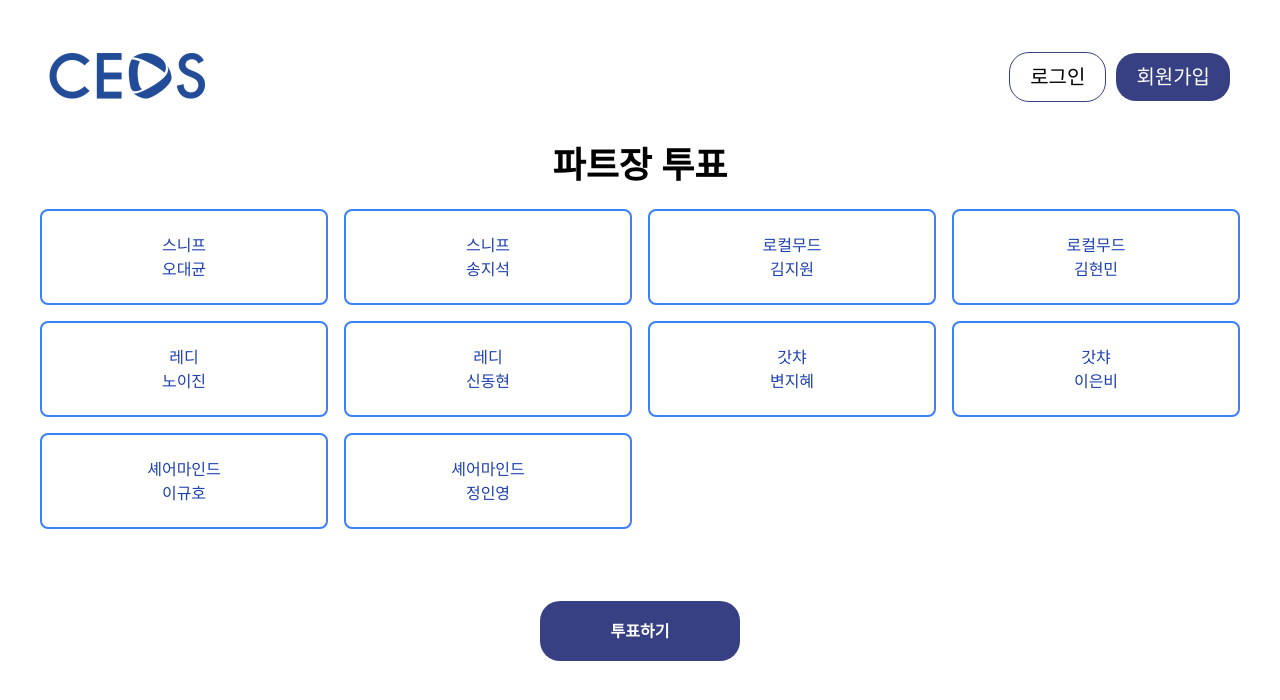
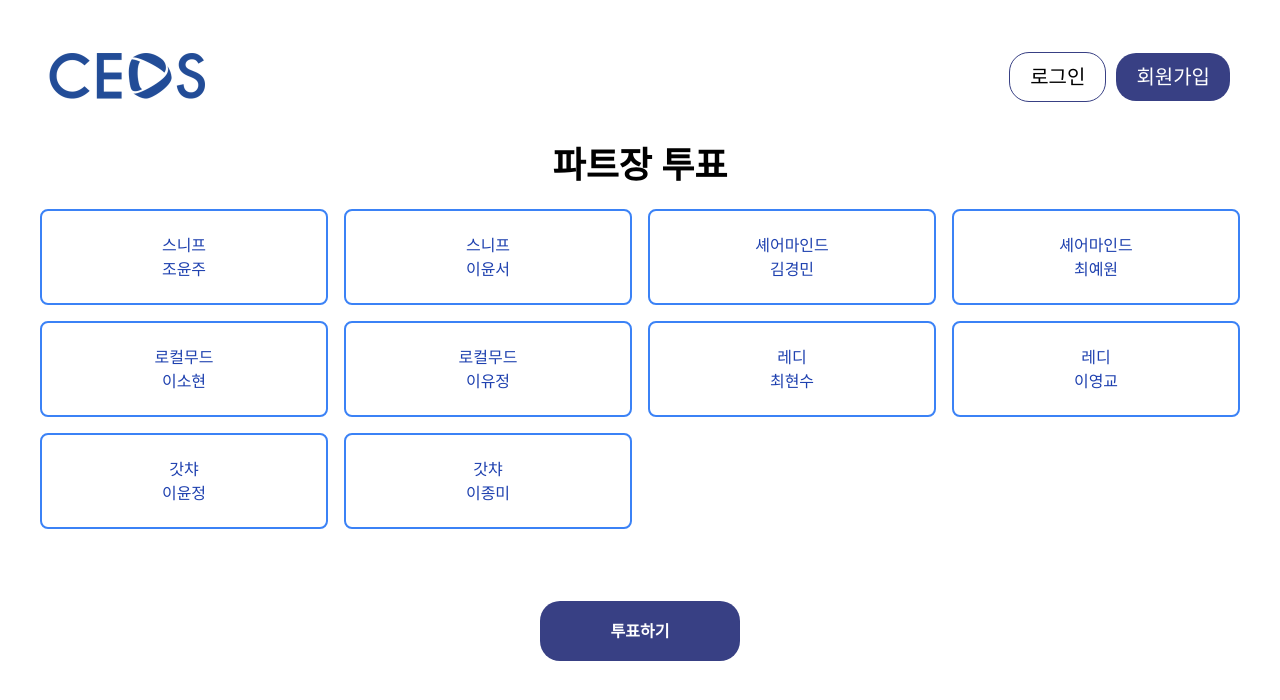
Before and after one commit to oooppq/react-vote-18th, a Next.js app: page /partvote in a window 1280 px wide. Shown: the top 700 px of the page. Built offline with nearby package versions, Linux system fonts and the light colour scheme; no server answers.

Commit message:
feat: api header추가

```diff
--- a/app/demovote/page.tsx
+++ b/app/demovote/page.tsx
@@ -3,7 +3,7 @@ import React, { useState } from 'react';
 import VoteItem from '@/components/vote/VoteItem';
 import HoveringButton from '@/components/common/HoveringButton';
 import axios from 'axios';
-
+import { useSession } from '@/hooks/useSession';
 const VOTE_ITEMS = [
   { team: '스니프', description: '향수', count: 0 },
   { team: '레디', description: '레퍼런스', count: 0 },
@@ -14,7 +14,11 @@ const VOTE_ITEMS = [
 
 const Page = () => {
   const [selected, setSelected] = useState('');
-
+  const session = useSession();
+  const token = session?.accessToken;
+  const filteredVoteItems = VOTE_ITEMS.filter(
+    (item) => item.team !== session?.teamName
+  );
   const handleVote = async () => {
     const selectedVoteItem = VOTE_ITEMS.find((item) => item.team === selected);
 
@@ -24,11 +28,25 @@ const Page = () => {
     }
 
     try {
-      const response = await axios.post('/api/v1/demoday/votes', {
-        teamName: selectedVoteItem.team,
-      });
+      const response = await axios.post(
+        '/api/v1/demoday/votes',
+        {
+          teamName: selectedVoteItem.team,
+        },
+        {
+          headers: {
+            AUTHORIZATION: token,
+          },
+        }
+      );
 
-      console.log('투표 성공:', response.data);
+      if (response.status === 201) {
+        console.log('투표 성공:', response.status, response.data);
+      } else if (response.status === 409) {
+        console.log('투표 실패:', response.data.message);
+      } else if (response.status === 403) {
+        console.log('투표 실패:', response.data.message);
+      }
     } catch (error) {
       console.error('투표 실패:', error);
     }
@@ -39,7 +57,7 @@ const Page = () => {
       <div className="flex flex-col items-center justify-center">
         <h1 className="text-4xl font-bold mb-6">데모데이 투표</h1>
         <div className="grid grid-cols-2 md:grid-cols-4 gap-4 mb-6">
-          {VOTE_ITEMS.map((item, index) => (
+          {filteredVoteItems.map((item, index) => (
             <VoteItem
               key={index}
               team={item.team}
--- a/app/partvote/page.tsx
+++ b/app/partvote/page.tsx
@@ -3,6 +3,7 @@ import React, { useState } from 'react';
 import VoteItem from '@/components/vote/VoteItem';
 import HoveringButton from '@/components/common/HoveringButton';
 import axios from 'axios';
+import { useSession } from '@/hooks/useSession';
 
 const VOTE_ITEMS = [
   { team: '스니프', name: '오대균', id: 17 },
@@ -19,18 +20,20 @@ const VOTE_ITEMS = [
 const VOTE_ITEMS2 = [
   { team: '스니프', name: '조윤주', id: 8 },
   { team: '스니프', name: '이윤서', id: 5 },
-  { team: 'BE', name: '김경민', id: 1 },
-  { team: 'BE', name: '이소현', id: 2 },
-  { team: 'BE', name: '이영교', id: 3 },
-  { team: 'BE', name: '이유정', id: 4 },
-  { team: 'BE', name: '이윤정', id: 6 },
-  { team: 'BE', name: '이종미', id: 7 },
-  { team: 'BE', name: '최예원', id: 9 },
-  { team: 'BE', name: '최현수', id: 10 },
+  { team: '셰어마인드', name: '김경민', id: 1 },
+  { team: '셰어마인드', name: '최예원', id: 9 },
+  { team: '로컬무드', name: '이소현', id: 2 },
+  { team: '로컬무드', name: '이유정', id: 4 },
+  { team: '레디', name: '최현수', id: 10 },
+  { team: '레디', name: '이영교', id: 3 },
+  { team: '갓챠', name: '이윤정', id: 6 },
+  { team: '갓챠', name: '이종미', id: 7 },
 ];
 const Page = () => {
   const [selected, setSelected] = useState('');
-
+  const session = useSession();
+  const voteItems = session?.part === 'FE' ? VOTE_ITEMS : VOTE_ITEMS2;
+  const token = session?.accessToken;
   const handleVote = async () => {
     const selectedVoteItem = VOTE_ITEMS.find((item) => item.name === selected);
     if (!selectedVoteItem) {
@@ -38,9 +41,17 @@ const Page = () => {
       return;
     }
     try {
-      const response = await axios.post('/api/v1/part-leader/votes', {
-        id: selectedVoteItem.id,
-      });
+      const response = await axios.post(
+        '/api/v1/part-leader/votes',
+        {
+          id: selectedVoteItem.id,
+        },
+        {
+          headers: {
+            AUTHORIZATION: token,
+          },
+        }
+      );
       console.log('투표 성공:', response);
     } catch (error) {
       console.error('투표 실패:', error);
@@ -52,7 +63,7 @@ const Page = () => {
       <div className="flex flex-col items-center justify-center">
         <h1 className="text-4xl font-bold mb-6">파트장 투표</h1>
         <div className="grid grid-cols-2 md:grid-cols-4 gap-4 mb-6">
-          {VOTE_ITEMS.map((item, index) => (
+          {voteItems.map((item, index) => (
             <VoteItem
               key={index}
               team={item.team}
```
